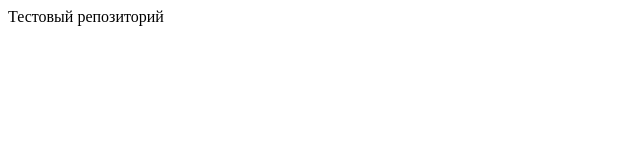
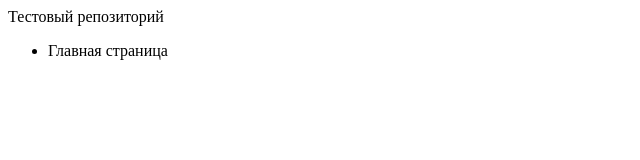
Before and after one commit to karuagin/group-linux-2, a plain HTML site: page index.html in a window 1280 px wide. Shown: the whole page, without its empty margins (0-640 px from the left). Drawn offline with Linux system fonts and the light colour scheme.

Commit message:
Menu update

```diff
--- a/index.html
+++ b/index.html
@@ -2,5 +2,9 @@
 <head><title>Git - test</title></head>
 <body>
 Тестовый репозиторий
+
+<ul>
+<li>Главная страница</li>
+</ul>
 </body>
 </html>
```
